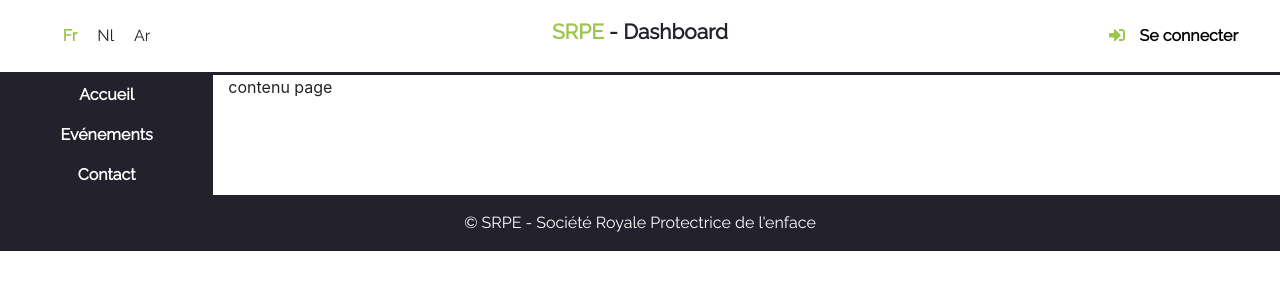
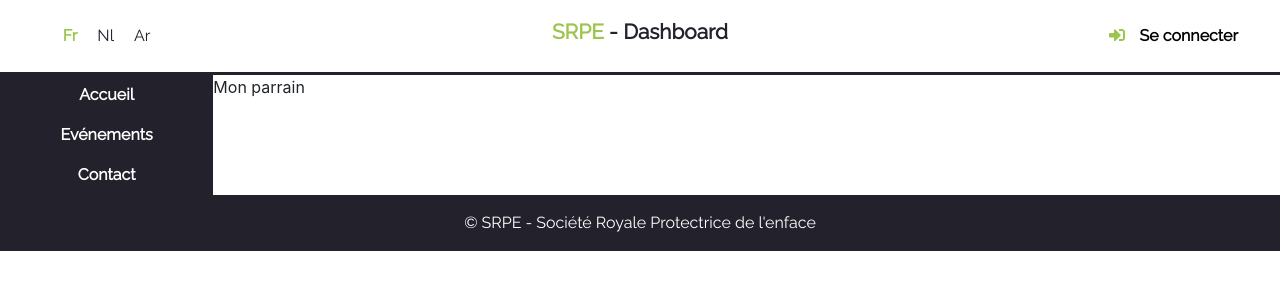
Before and after one commit to adriendesart/projet-foyer-accueil-VIC, a React (Create React App) app in the folder Application/vic/: page / in a window 1280 px wide. Shown: the top 300 px of the page. Built offline with nearby package versions, Linux system fonts and the light colour scheme.

Commit message:
correction scss navigation

```diff
--- a/Application/vic/src/App.js
+++ b/Application/vic/src/App.js
@@ -2,9 +2,14 @@ import React, { Component, Fragment } from 'react'
 
 import './App.scss'
 
+// Import components globaux
 import Header from './components/Header'
 import Navigation from './components/Navigation'
 import Footer from './components/Footer'
+
+
+// Import scenes
+import MonParrain from './scenes/MonParrain'
 
 class App extends Component {
   render() {
@@ -13,11 +18,11 @@ class App extends Component {
         <Header />
         <div className="container-fluid">
           <div className="row">
-            <div className="col-md-2">
+            <div className="col-md-2 col-nav">
               <Navigation />
             </div>
             <div className="col-md-10">
-              contenu page
+              <MonParrain />
             </div>
           </div>
         </div>
--- a/Application/vic/src/App.scss
+++ b/Application/vic/src/App.scss
@@ -0,0 +1,5 @@
+@import './scss/variables';
+
+.col-nav{
+	background-color: $black;
+}
--- /dev/null
+++ b/Application/vic/src/scenes/MonParrain/index.js
@@ -0,0 +1,13 @@
+import React, { Component } from 'react'
+
+class MonParrain extends Component {
+	render() {
+		return (
+			<div className="row">
+				Mon parrain
+			</div>
+		);
+	}
+}
+
+export default MonParrain
```
